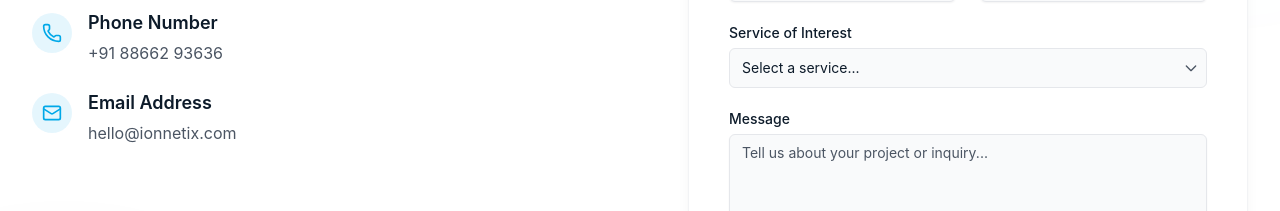
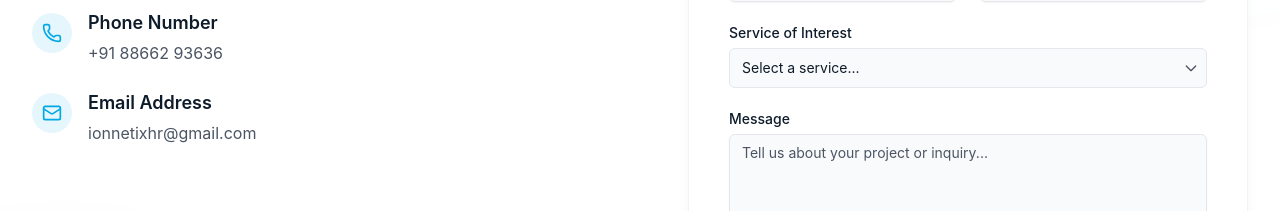
Before and after one commit to ptirth2184/Ionnetix, a Next.js app: page /contact in a window 1280 px wide. Shown: the part 920-1131 px from the top of the page. Built offline with nearby package versions, Linux system fonts and the light colour scheme.

Commit message:
fix: update contact email address in Contact component

```diff
--- a/src/views/Contact.tsx
+++ b/src/views/Contact.tsx
@@ -132,7 +132,7 @@
                     </div>
                     <div>
                       <h3 className="font-semibold text-lg">Email Address</h3>
-                      <p className="text-muted-foreground mt-1">hello@ionnetix.com</p>
+                      <p className="text-muted-foreground mt-1">ionnetixhr@gmail.com</p>
                     </div>
                   </div>
                 </div>
```
